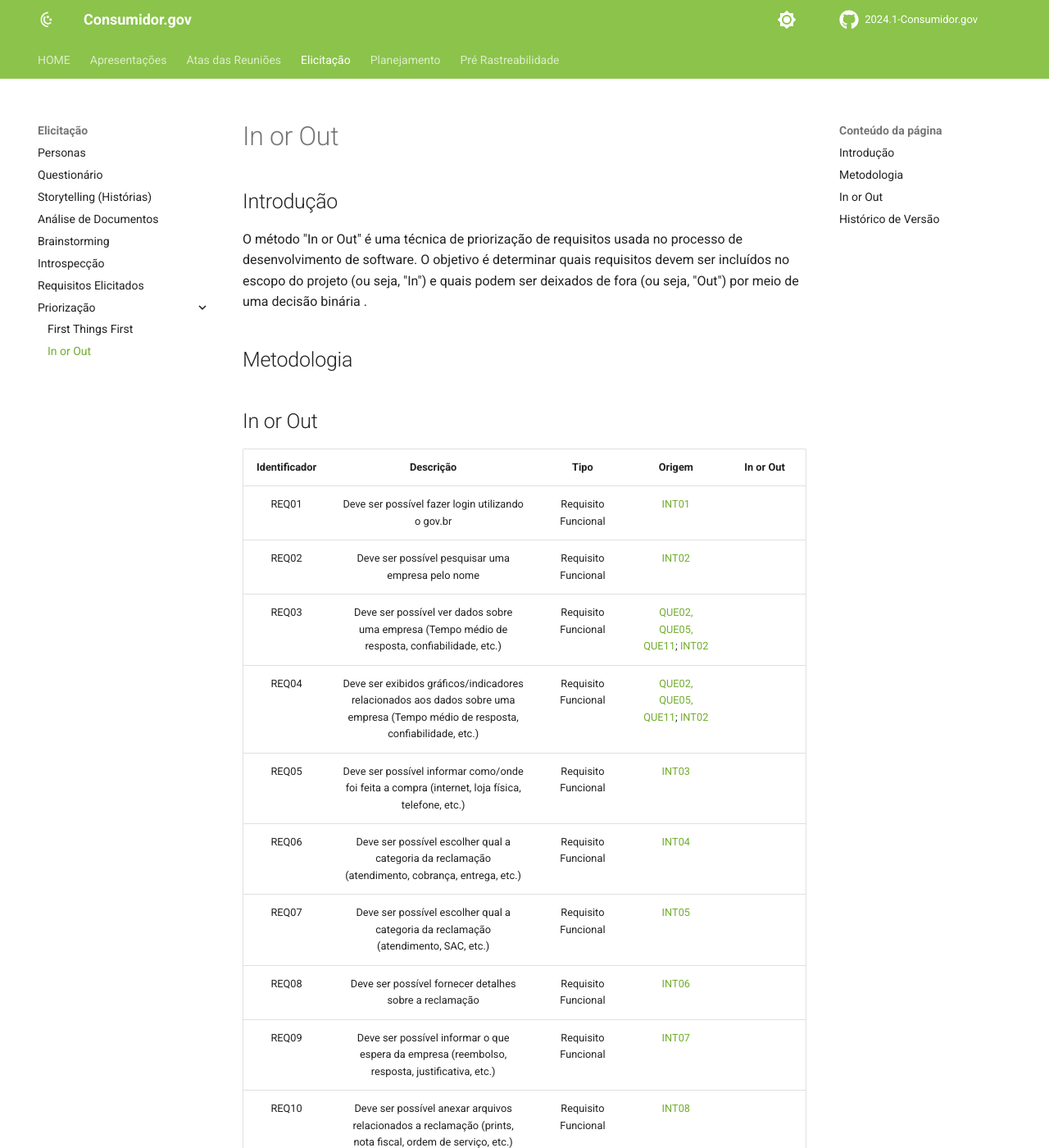
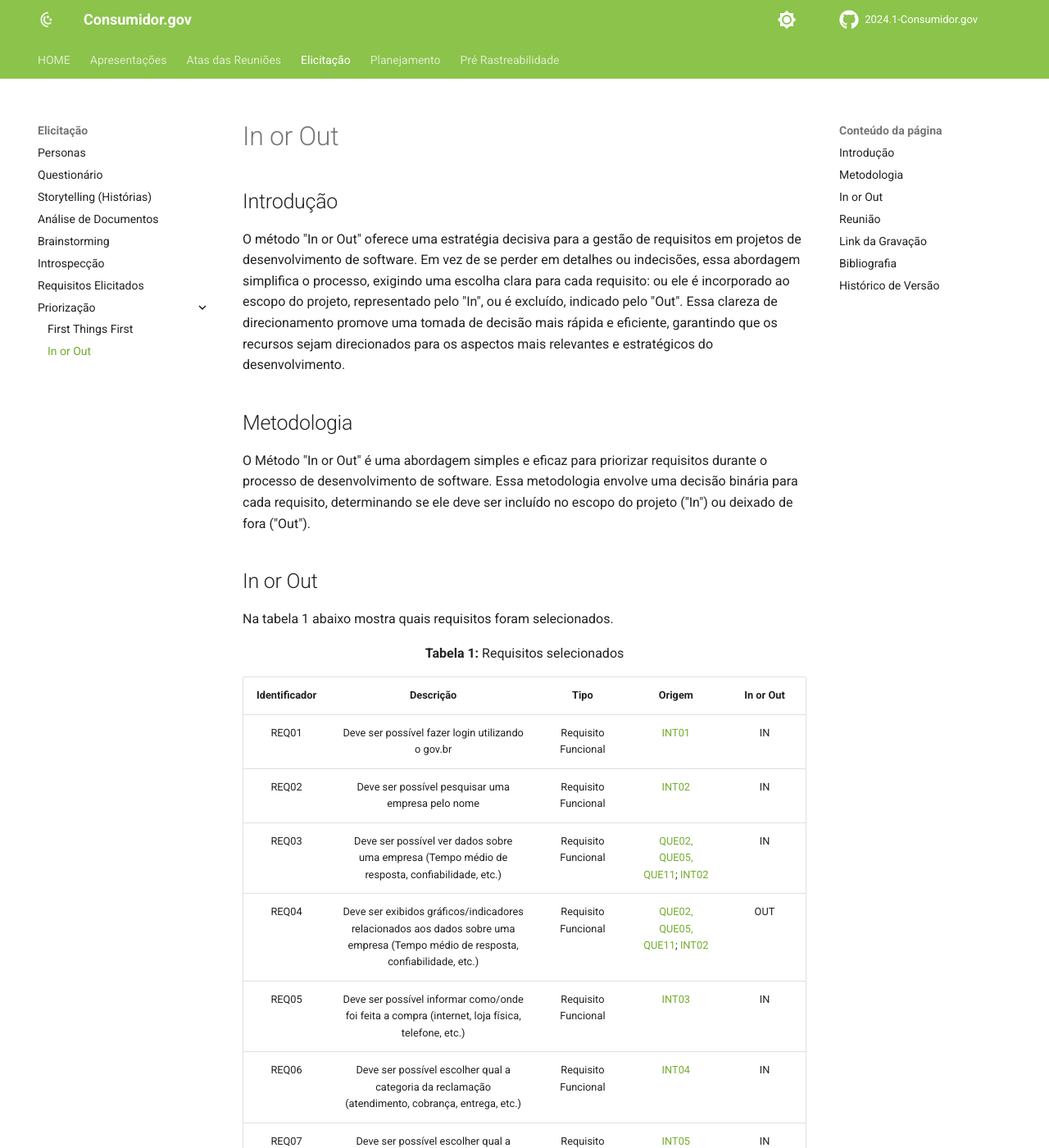
Before and after one commit to Requisitos-de-Software/2024.1-Grupo08, an MkDocs documentation site: the page built from docs/Elicitação/Priorização/In or out.md, in a window 1280 px wide and 1400 px high. Shown: the whole window at 82% size. Built offline with MkDocs 1.6.1 and Material for MkDocs 9.7.7, drawn with Linux system fonts in a browser that asks for light colours; comment, search, counter and statistics services are not loaded; some of the changed text lies outside the part shown.

Commit message:
Atualização in or out

```diff
--- a/docs/Elicitação/Priorização/In or out.md
+++ b/docs/Elicitação/Priorização/In or out.md
@@ -2,35 +2,68 @@
 
 ## Introdução
 
-O método "In or Out" é uma técnica de priorização de requisitos usada no processo de desenvolvimento de software. O objetivo é determinar quais requisitos devem ser incluídos no escopo do projeto (ou seja, "In") e quais podem ser deixados de fora (ou seja, "Out") por meio de uma decisão binária .
+
+O método "In or Out" oferece uma estratégia decisiva para a gestão de requisitos em projetos de desenvolvimento de software. Em vez de se perder em detalhes ou indecisões, essa abordagem simplifica o processo, exigindo uma escolha clara para cada requisito: ou ele é incorporado ao escopo do projeto, representado pelo "In", ou é excluído, indicado pelo "Out". Essa clareza de direcionamento promove uma tomada de decisão mais rápida e eficiente, garantindo que os recursos sejam direcionados para os aspectos mais relevantes e estratégicos do desenvolvimento.
 
 ## Metodologia
 
-
+O Método "In or Out" é uma abordagem simples e eficaz para priorizar requisitos durante o processo de desenvolvimento de software. Essa metodologia envolve uma decisão binária para cada requisito, determinando se ele deve ser incluído no escopo do projeto ("In") ou deixado de fora ("Out").
 
 ## In or Out
 
+Na tabela 1 abaixo mostra quais requisitos foram selecionados.
+
+<div align="center">
+<font size="3"><p style="text-align: center"><b>Tabela 1:</b> Requisitos selecionados</p></font>
+</div>
+
+
 | Identificador | Descrição | Tipo | Origem | In or Out |
 | :-: | :----------------------------------------: | :--------------------: | :------------------: | :--------: |
-| REQ01 | Deve ser possível fazer login utilizando o gov.br | Requisito Funcional | [INT01](https://requisitos-de-software.github.io/2024.1-Consumidor.gov/Elicitação/introspec/#metodologia) |  |
-| REQ02 | Deve ser possível pesquisar uma empresa pelo nome | Requisito Funcional | [INT02](https://requisitos-de-software.github.io/2024.1-Consumidor.gov/Elicitação/introspec/#metodologia) |  |
-| REQ03 | Deve ser possível ver dados sobre uma empresa (Tempo médio de resposta, confiabilidade, etc.) | Requisito Funcional | [QUE02, QUE05, QUE11](https://requisitos-de-software.github.io/2024.1-Consumidor.gov/Elicitação/Questionário/#possiveis-requisitos); [INT02](https://requisitos-de-software.github.io/2024.1-Consumidor.gov/Elicitação/introspec/#metodologia) |  |
-| REQ04 | Deve ser exibidos gráficos/indicadores relacionados aos dados sobre uma empresa (Tempo médio de resposta, confiabilidade, etc.) | Requisito Funcional | [QUE02, QUE05, QUE11](https://requisitos-de-software.github.io/2024.1-Consumidor.gov/Elicitação/Questionário/#possiveis-requisitos); [INT02](https://requisitos-de-software.github.io/2024.1-Consumidor.gov/Elicitação/introspec/#metodologia) |  |
-| REQ05 | Deve ser possível informar como/onde foi feita a compra (internet, loja física, telefone, etc.) | Requisito Funcional | [INT03](https://requisitos-de-software.github.io/2024.1-Consumidor.gov/Elicitação/introspec/#metodologia) |  |
-| REQ06 | Deve ser possível escolher qual a categoria da reclamação (atendimento, cobrança, entrega, etc.) | Requisito Funcional | [INT04](https://requisitos-de-software.github.io/2024.1-Consumidor.gov/Elicitação/introspec/#metodologia) |  |
-| REQ07 | Deve ser possível escolher qual a categoria da reclamação (atendimento, SAC, etc.) | Requisito Funcional | [INT05](https://requisitos-de-software.github.io/2024.1-Consumidor.gov/Elicitação/introspec/#metodologia) |  |
-| REQ08 | Deve ser possível fornecer detalhes sobre a reclamação | Requisito Funcional | [INT06](https://requisitos-de-software.github.io/2024.1-Consumidor.gov/Elicitação/introspec/#metodologia) |  |
-| REQ09 | Deve ser possível informar o que espera da empresa (reembolso, resposta, justificativa, etc.) | Requisito Funcional | [INT07](https://requisitos-de-software.github.io/2024.1-Consumidor.gov/Elicitação/introspec/#metodologia) |  |
-| REQ10 | Deve ser possível anexar arquivos relacionados a reclamação (prints, nota fiscal, ordem de serviço, etc.) | Requisito Funcional | [INT08](https://requisitos-de-software.github.io/2024.1-Consumidor.gov/Elicitação/introspec/#metodologia) |  |
-| REQ11 | Deve ser possível visualizar as reclamações feitas | Requisito Funcional | [QUE04](https://requisitos-de-software.github.io/2024.1-Consumidor.gov/Elicitação/Questionário/#possiveis-requisitos); [INT09](https://requisitos-de-software.github.io/2024.1-Consumidor.gov/Elicitação/introspec/#metodologia) |  |
-| REQ12 | Deve ser possível acompanhar o status de uma reclamação feita | Requisito Funcional | [QUE18](https://requisitos-de-software.github.io/2024.1-Consumidor.gov/Elicitação/Questionário/#possiveis-requisitos); [INT10](https://requisitos-de-software.github.io/2024.1-Consumidor.gov/Elicitação/introspec/#metodologia) |  |
-| REQ13 | O aplicativo deve funcionar tanto em dispositivos Android quanto iOS | Requisito Não Funcional | [REQ11](https://requisitos-de-software.github.io/2024.1-Consumidor.gov/Elicitação/introspec/#metodologia) |  |
-| REQ14 | O aplicativo deve apresentar uma interface simples e intuitiva | Requisito Não Funcional | [QUE15, QUE19](https://requisitos-de-software.github.io/2024.1-Consumidor.gov/Elicitação/Questionário/#possiveis-requisitos); [INT12](https://requisitos-de-software.github.io/2024.1-Consumidor.gov/Elicitação/introspec/#metodologia) |  |
-| REQ15 | O aplicativo deve fornecer opções de acessibilidade (modo escuro, esquemas de cores, conteúdos em libras, etc.) | Requisito Não Funcional | [QUE03](https://requisitos-de-software.github.io/2024.1-Consumidor.gov/Elicitação/Questionário/#possiveis-requisitos); [INT13](https://requisitos-de-software.github.io/2024.1-Consumidor.gov/Elicitação/introspec/#metodologia) |  |
-| REQ16 | O aplicativo deve fornecer feedback ao usuário em caso de erros/falhas | Requisito Não Funcional | [INT14](https://requisitos-de-software.github.io/2024.1-Consumidor.gov/Elicitação/introspec/#metodologia) |  |
+| REQ01 | Deve ser possível fazer login utilizando o gov.br | Requisito Funcional | [INT01](https://requisitos-de-software.github.io/2024.1-Consumidor.gov/Elicitação/introspec/#metodologia) | IN |
+| REQ02 | Deve ser possível pesquisar uma empresa pelo nome | Requisito Funcional | [INT02](https://requisitos-de-software.github.io/2024.1-Consumidor.gov/Elicitação/introspec/#metodologia) | IN |
+| REQ03 | Deve ser possível ver dados sobre uma empresa (Tempo médio de resposta, confiabilidade, etc.) | Requisito Funcional | [QUE02, QUE05, QUE11](https://requisitos-de-software.github.io/2024.1-Consumidor.gov/Elicitação/Questionário/#possiveis-requisitos); [INT02](https://requisitos-de-software.github.io/2024.1-Consumidor.gov/Elicitação/introspec/#metodologia) | IN |
+| REQ04 | Deve ser exibidos gráficos/indicadores relacionados aos dados sobre uma empresa (Tempo médio de resposta, confiabilidade, etc.) | Requisito Funcional | [QUE02, QUE05, QUE11](https://requisitos-de-software.github.io/2024.1-Consumidor.gov/Elicitação/Questionário/#possiveis-requisitos); [INT02](https://requisitos-de-software.github.io/2024.1-Consumidor.gov/Elicitação/introspec/#metodologia) | OUT |
+| REQ05 | Deve ser possível informar como/onde foi feita a compra (internet, loja física, telefone, etc.) | Requisito Funcional | [INT03](https://requisitos-de-software.github.io/2024.1-Consumidor.gov/Elicitação/introspec/#metodologia) | IN |
+| REQ06 | Deve ser possível escolher qual a categoria da reclamação (atendimento, cobrança, entrega, etc.) | Requisito Funcional | [INT04](https://requisitos-de-software.github.io/2024.1-Consumidor.gov/Elicitação/introspec/#metodologia) | IN |
+| REQ07 | Deve ser possível escolher qual a categoria da reclamação (atendimento, SAC, etc.) | Requisito Funcional | [INT05](https://requisitos-de-software.github.io/2024.1-Consumidor.gov/Elicitação/introspec/#metodologia) | IN |
+| REQ08 | Deve ser possível fornecer detalhes sobre a reclamação | Requisito Funcional | [INT06](https://requisitos-de-software.github.io/2024.1-Consumidor.gov/Elicitação/introspec/#metodologia) | IN |
+| REQ09 | Deve ser possível informar o que espera da empresa (reembolso, resposta, justificativa, etc.) | Requisito Funcional | [INT07](https://requisitos-de-software.github.io/2024.1-Consumidor.gov/Elicitação/introspec/#metodologia) | OUT |
+| REQ10 | Deve ser possível anexar arquivos relacionados a reclamação (prints, nota fiscal, ordem de serviço, etc.) | Requisito Funcional | [INT08](https://requisitos-de-software.github.io/2024.1-Consumidor.gov/Elicitação/introspec/#metodologia) | IN |
+| REQ11 | Deve ser possível visualizar as reclamações feitas | Requisito Funcional | [QUE04](https://requisitos-de-software.github.io/2024.1-Consumidor.gov/Elicitação/Questionário/#possiveis-requisitos); [INT09](https://requisitos-de-software.github.io/2024.1-Consumidor.gov/Elicitação/introspec/#metodologia) | IN |
+| REQ12 | Deve ser possível acompanhar o status de uma reclamação feita | Requisito Funcional | [QUE18](https://requisitos-de-software.github.io/2024.1-Consumidor.gov/Elicitação/Questionário/#possiveis-requisitos); [INT10](https://requisitos-de-software.github.io/2024.1-Consumidor.gov/Elicitação/introspec/#metodologia) | IN |
+| REQ13 | O aplicativo deve funcionar tanto em dispositivos Android quanto iOS | Requisito Não Funcional | [REQ11](https://requisitos-de-software.github.io/2024.1-Consumidor.gov/Elicitação/introspec/#metodologia) | IN |
+| REQ14 | O aplicativo deve apresentar uma interface simples e intuitiva | Requisito Não Funcional | [QUE15, QUE19](https://requisitos-de-software.github.io/2024.1-Consumidor.gov/Elicitação/Questionário/#possiveis-requisitos); [INT12](https://requisitos-de-software.github.io/2024.1-Consumidor.gov/Elicitação/introspec/#metodologia) | IN |
+| REQ15 | O aplicativo deve fornecer opções de acessibilidade (modo escuro, esquemas de cores, conteúdos em libras, etc.) | Requisito Não Funcional | [QUE03](https://requisitos-de-software.github.io/2024.1-Consumidor.gov/Elicitação/Questionário/#possiveis-requisitos); [INT13](https://requisitos-de-software.github.io/2024.1-Consumidor.gov/Elicitação/introspec/#metodologia) | OUT |
+| REQ16 | O aplicativo deve fornecer feedback ao usuário em caso de erros/falhas | Requisito Não Funcional | [INT14](https://requisitos-de-software.github.io/2024.1-Consumidor.gov/Elicitação/introspec/#metodologia) | IN |
+
+## Reunião
+
+Na tabela 2 abaixo apresenta o cronograma da reunião.
+
+<div align="center">
+<font size="3"><p style="text-align: center"><b>Tabela 2:</b> Cronograma da Reunião</p></font>
+</div>
+
+| Data | Hora | Local | Tema | Mediador | Participante |
+| :--: | :--: | :---: | ------- | ------------ | ----- |
+| 17/04/2024 | 21h | Teams | Priorização de requisitos elicitados utilizando a técnica In or Out |[Júlio Cesar](https://github.com/Julio1099)|Gabrielle Kitahara|
+
+<div align="center">
+<font size="3"><p style="text-align: center"><b>Fonte:</b> <a href="https://github.com/Julio1099">Júlio Cesar</a>, 2024</p></font>
+</div>
+
+
+## Link da Gravação
+
+[Priorização - In or Out](https://youtu.be/mlRtxFLWz6Y)
+
+## Bibliografia
+
+> SERRANO, Milene, SERRANO, Maurício. Requisitos (Aula 07): Elicitação, Modelagem e Análise. UnB Gama, Brasília, 2023. Disponível em: <https://aprender3.unb.br/pluginfile.php/2692772/mod_resource/content/2/Requisitos%20-%20Aula%2007.pdf>. Acesso em: 17/04/2024.
 
 
 ## Histórico de Versão
 | Versão | Data de execução | Data de revisão |  Descrição            | Autor(es)         | Revisor(es)  |
 | :------: | :----------: | :--------: | :--------------------: | :-------------: | :----------: |
-| `1.0` | 15/04/2024  | 15/04/2024| Criação da priorização in or out | [Igor Thiago](https://github.com/Alladin-51) | [Rodrigo ](https://github.com/rodrigogontijoo) |
+| `1.0` | 17/04/2024  | 17/04/2024| Criação da priorização in or out | [Igor Thiago](https://github.com/Alladin-51), [Júlio Cesar](https://github.com/Julio1099)  | [Rodrigo ](https://github.com/rodrigogontijoo) |
```
